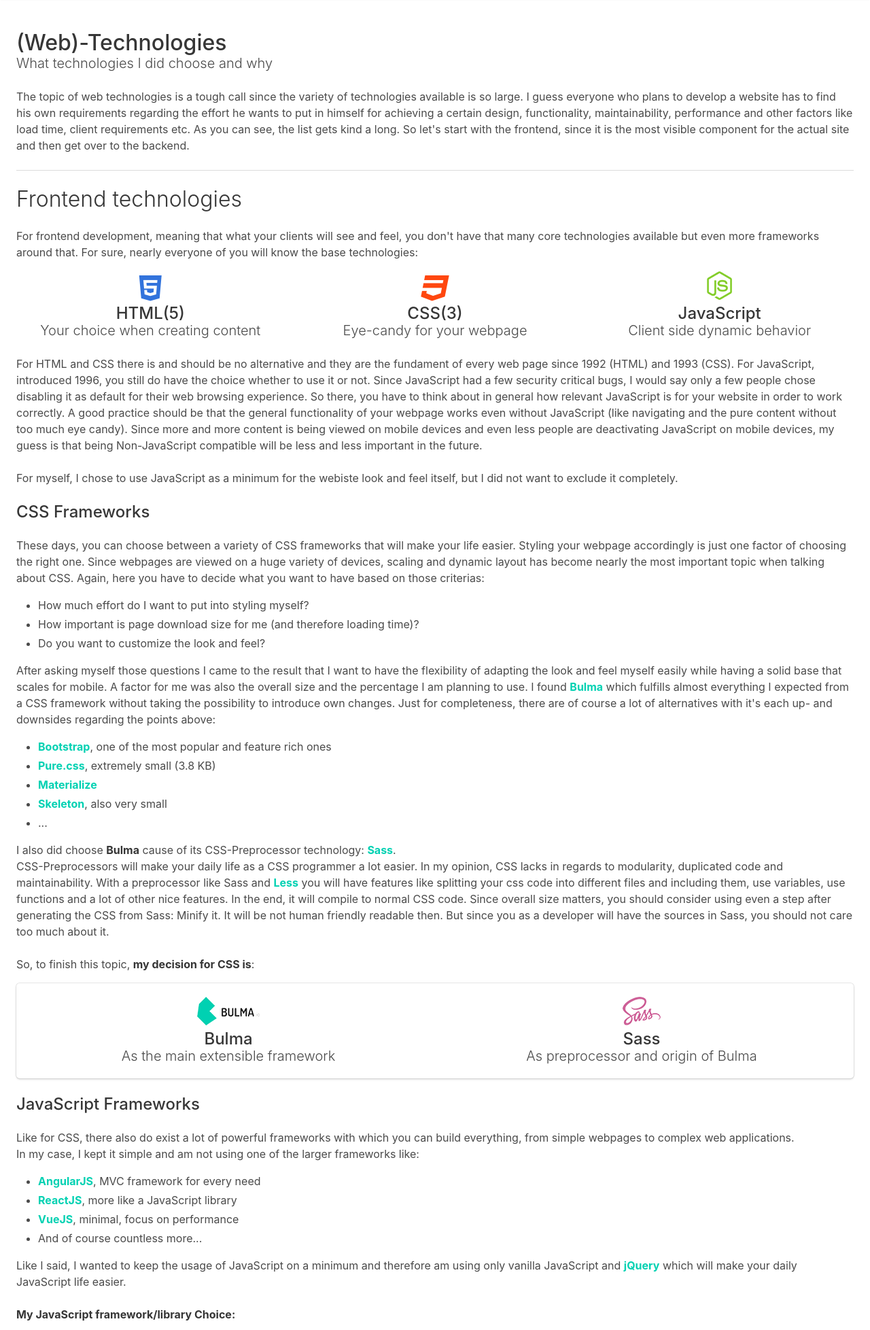
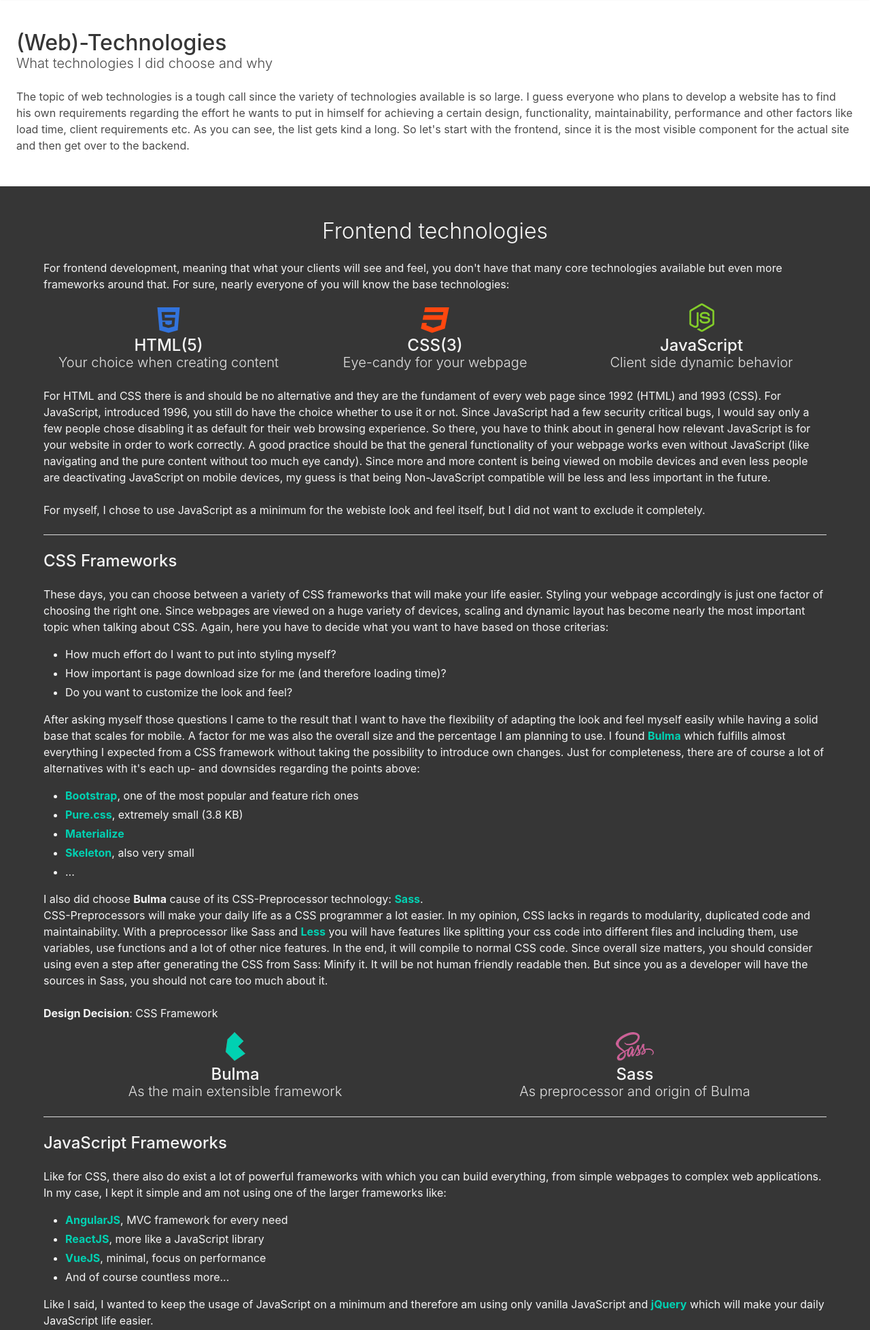
Before and after one commit to sschleemilch/portfolio-website, a PHP site: page /projects/website/technologies.php in a window 1280 px wide. Shown: the part 536-2492 px from the top of the page at 68% size. Run offline with PHP 8.4, Linux system fonts and the light colour scheme; style sheets or scripts are compiled from the project's sources; some libraries are stand-ins or nearby versions.

Commit message:
changed frontend to dark hero, changed a in hero to

```diff
--- a/src/projects/website/technologies.php
+++ b/src/projects/website/technologies.php
@@ -23,9 +23,13 @@
 				see, the list gets kind a long. So let's start with the frontend, since it is the
 				most visible component for the actual site and then get over to the backend.
 			</p>
-			<hr>
 		</div>
-		<h1 class="title">Frontend technologies</h1>
+	</div>
+</div>
+<div class="hero is-dark">
+	<div class="hero-body">
+		<div class="container">
+			<h1 class="title has-text-centered">Frontend technologies</h1>
 			<div class="content">
 				<p>
 					For frontend development, meaning that what your clients will see and feel, you don't
@@ -61,6 +65,7 @@
 					For myself, I chose to use JavaScript as a minimum for the webiste look and feel itself, but I did not want to exclude it completely.
 				</p>
 			</div>
+			<hr>
 			<h1 class="title is-4"><strong>CSS Frameworks</strong></h1>
 			<div class="content">
 				<p>
@@ -94,27 +99,26 @@
 					and maintainability. With a preprocessor like Sass and <strong><a href="http://lesscss.org/">Less</a></strong> you will have features like splitting
 					your css code into different files and including them, use variables, use functions and a lot of other nice features. In the end, it will compile to
 					normal CSS code. Since overall size matters, you should consider using even a step after generating the CSS from Sass: Minify it. It will be not human friendly readable then. But since you as a developer will have the sources in Sass, you should not care too much about it. <br><br>
-				So, to finish this topic, <strong>my decision for CSS is</strong>:
+					<strong>Design Decision</strong>: CSS Framework
 				</p>
-			<div class="box">
 				<div class="columns has-text-centered">
 					<div class="column ">
 						<a href="http://bulma.io/">
-							<img src="/img/icon_is_large_bulma.png" alt="Icon::Bulma" width="92" height="42">
+							<img src="/img/icon_is_large_bulma.png" alt="Icon::Bulma" width="42" height="42">
+						</a>
 						<p class="title is-4"> <strong> Bulma </strong> </p>
 						<p class="subtitle"> As the main extensible framework </p>
-						</a>
 					</div>
 					<div class="column">
 						<a href="http://sass-lang.com/">
 							<img src="/img/icon_is_large_sass.png" alt="Icon::Sass" width="56" height="42">
+						</a>
 						<p class="title is-4"> <strong> Sass </strong> </p>
 						<p class="subtitle"> As preprocessor and origin of Bulma </p>
-						</a>
 					</div>
 				</div>
 			</div>
-		</div>
+			<hr>
 			<h1 class="title is-4"><strong>JavaScript Frameworks</strong></h1>
 			<div class="content">
 				<p>
@@ -130,31 +134,32 @@
 				</ul>
 				<p>
 				Like I said, I wanted to keep the usage of JavaScript on a minimum and therefore am using only vanilla JavaScript
-			and <strong><a href="https://jquery.com/">jQuery</a></strong> which will make your daily JavaScript life easier.
-			<br><br>
-			<strong>My JavaScript framework/library Choice:</strong>
+				and <strong><a href="https://jquery.com/">jQuery</a></strong> which will make your daily JavaScript life easier.<br><br>
+				<strong>Design Decision:</strong> JavaScript framework/library:
 				</p>
-			<div class="box">
 				<div class="columns has-text-centered">
 					<div class="column ">
 						<a href="http://bulma.io/">
 							<img src="/img/icon_is_large_javascript.png" alt="Icon::Javascript" width="37" height="42">
+						</a>
 						<p class="title is-4"> <strong> JavaScript </strong> </p>
 						<p class="subtitle"> Plain JavaScript </p>
-						</a>
 					</div>
 					<div class="column">
 						<a href="http://sass-lang.com/">
-							<img src="/img/icon_is_large_jquery.png" alt="Icon::jQuery" width="165" height="42">
-							<p class="title is-4"> <strong> JavaScript library </strong> </p>
-							<p class="subtitle">More powerful and comfortable than vanilla JS</p>
+							<img src="/img/icon_is_large_jquery.png" alt="Icon::jQuery" width="43" height="42">
 						</a>
+						<p class="title is-4"> <strong> jQuery </strong> </p>
+						<p class="subtitle">A comfortable and feature rith JavaScript library</p>
 					</div>
 				</div>
 			</div>
 		</div>
-		<hr>
-		<h1 class="title">Backend technologies</h1>
+	</div>
+</div>
+<div class="hero">
+	<div class="hero-body">
+		<h1 class="title has-text-centered">Backend technologies</h1>
 	</div>
 </div>
 
--- a/src/sass/layout/hero.sass
+++ b/src/sass/layout/hero.sass
@@ -64,14 +64,16 @@
     &.is-#{$name}
       background-color: $color
       color: $color-invert
-      a:not(.button),
       strong
         color: inherit
+      a:not(.button)
+        color: $primary
       .title
         color: $color-invert
       .subtitle
         color: rgba($color-invert, 0.9)
-        a:not(.button),
+        a:not(.button)
+          color: $primary
         strong
           color: $color-invert
       .nav
```
Also changed, not shown: src/img/icon_is_large_bulma.png, src/img/icon_is_large_jquery.png. Lines whose indentation alone changed are shown as unchanged.
